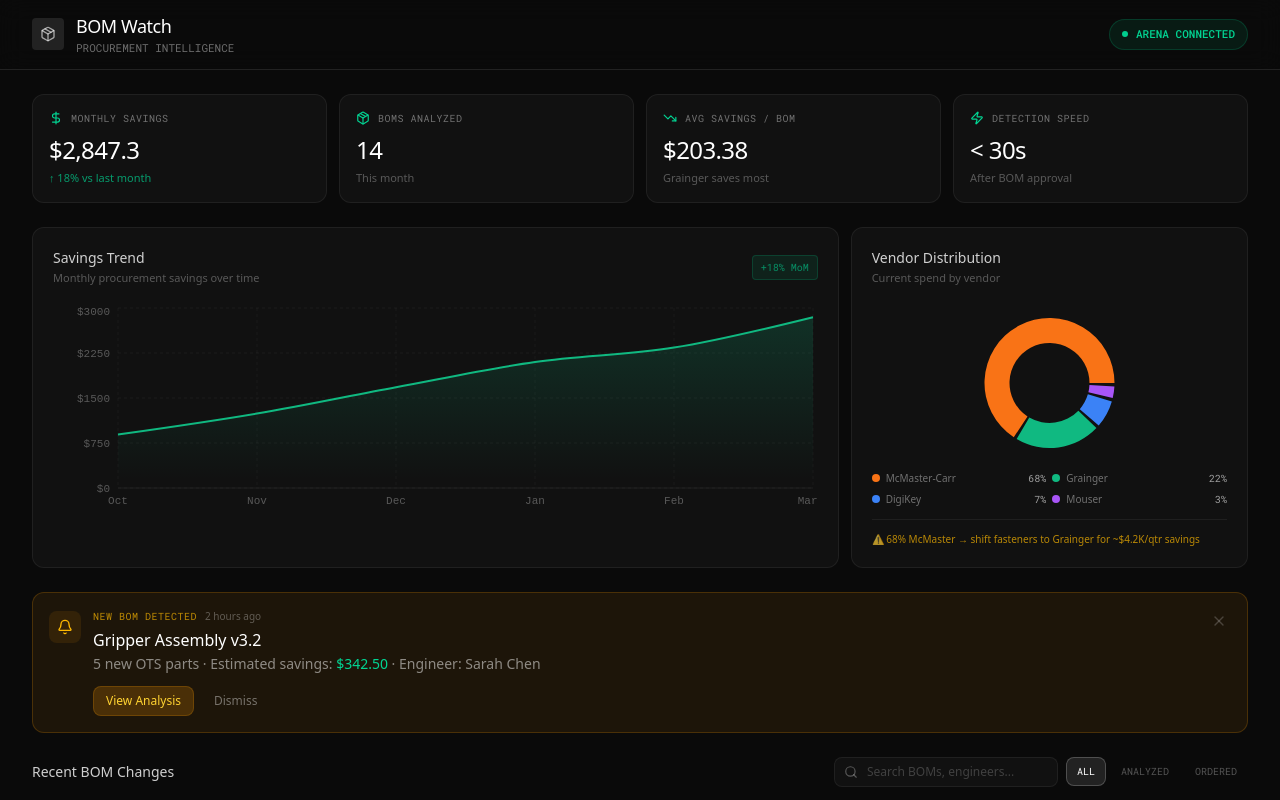
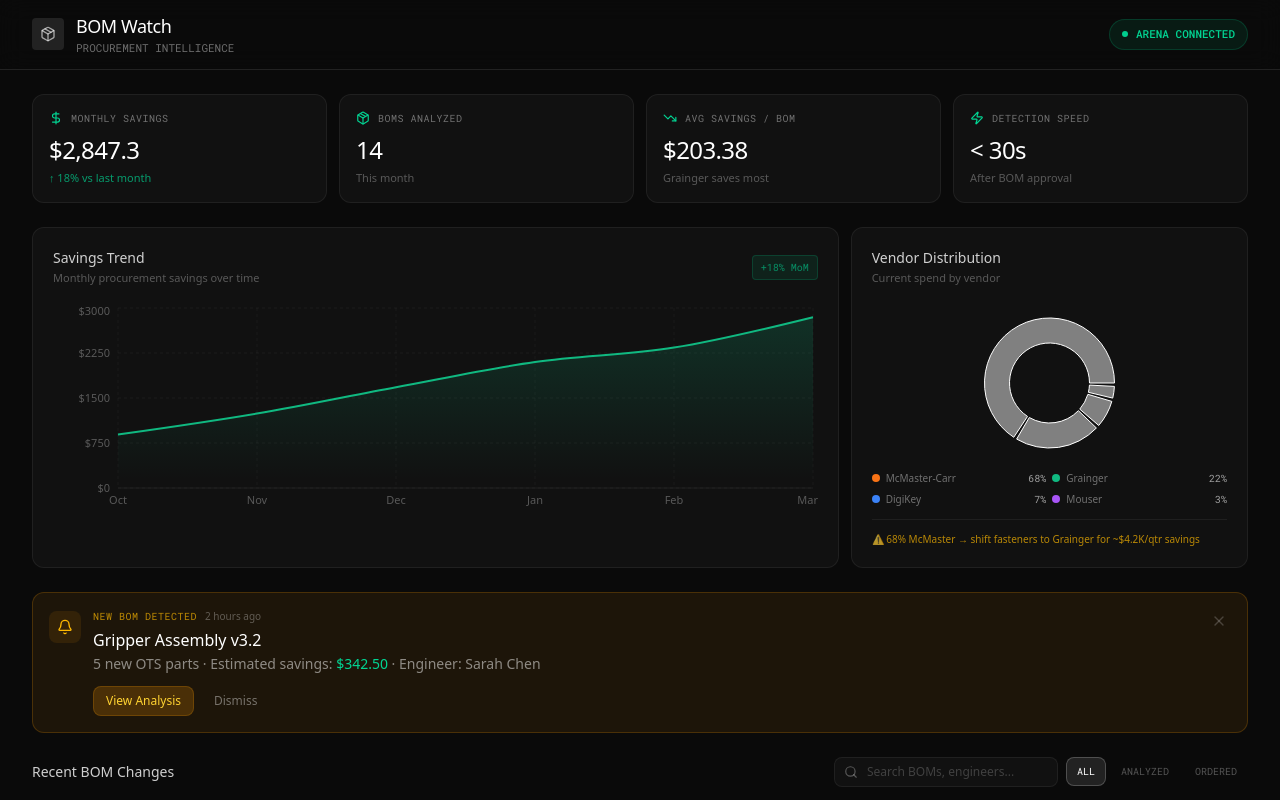
Before and after one commit to MS-707/bom-watch, a Next.js app: page / in a window 1280 px wide. Shown: the top 800 px of the page. Built offline with nearby package versions, Linux system fonts and the light colour scheme.

Commit message:
fix: charts as dynamic imports (SSR-safe), animated area + pie charts working

```diff
--- /dev/null
+++ b/src/app/charts.tsx
@@ -0,0 +1,97 @@
+"use client";
+
+import dynamic from 'next/dynamic';
+import { BarChart3, TrendingUp } from 'lucide-react';
+
+const ResponsiveContainer = dynamic(() => import('recharts').then(m => m.ResponsiveContainer), { ssr: false });
+const AreaChart = dynamic(() => import('recharts').then(m => m.AreaChart), { ssr: false });
+const Area = dynamic(() => import('recharts').then(m => m.Area), { ssr: false });
+const XAxis = dynamic(() => import('recharts').then(m => m.XAxis), { ssr: false });
+const YAxis = dynamic(() => import('recharts').then(m => m.YAxis), { ssr: false });
+const CartesianGrid = dynamic(() => import('recharts').then(m => m.CartesianGrid), { ssr: false });
+const Tooltip = dynamic(() => import('recharts').then(m => m.Tooltip), { ssr: false });
+const PieChart = dynamic(() => import('recharts').then(m => m.PieChart), { ssr: false });
+const Pie = dynamic(() => import('recharts').then(m => m.Pie), { ssr: false });
+const Cell = dynamic(() => import('recharts').then(m => m.Cell), { ssr: false });
+
+const monthlySavings = [
+  { month: 'Oct', savings: 890 },
+  { month: 'Nov', savings: 1240 },
+  { month: 'Dec', savings: 1680 },
+  { month: 'Jan', savings: 2100 },
+  { month: 'Feb', savings: 2340 },
+  { month: 'Mar', savings: 2847 },
+];
+
+const vendorSpend = [
+  { name: 'McMaster-Carr', value: 68, color: '#f97316' },
+  { name: 'Grainger', value: 22, color: '#10b981' },
+  { name: 'DigiKey', value: 7, color: '#3b82f6' },
+  { name: 'Mouser', value: 3, color: '#a855f7' },
+];
+
+export function SavingsChart() {
+  return (
+    <div className="md:col-span-2 bg-white/[0.03] rounded-xl border border-white/[0.06] p-5">
+      <div className="flex items-center justify-between mb-4">
+        <div>
+          <h3 className="text-sm font-medium text-white/80">Savings Trend</h3>
+          <p className="text-[11px] text-white/30 mt-0.5">Monthly procurement savings over time</p>
+        </div>
+        <span className="text-[10px] font-mono text-emerald-400/60 bg-emerald-500/10 px-2 py-1 rounded border border-emerald-500/20">+18% MoM</span>
+      </div>
+      <div style={{ width: '100%', height: 220 }}>
+        <ResponsiveContainer width="100%" height="100%">
+          <AreaChart data={monthlySavings}>
+            <defs>
+              <linearGradient id="savingsGrad" x1="0" y1="0" x2="0" y2="1">
+                <stop offset="5%" stopColor="#10b981" stopOpacity={0.3}/>
+                <stop offset="95%" stopColor="#10b981" stopOpacity={0}/>
+              </linearGradient>
+            </defs>
+            <CartesianGrid strokeDasharray="3 3" stroke="rgba(255,255,255,0.04)" />
+            <XAxis dataKey="month" tick={{ fill: 'rgba(255,255,255,0.3)', fontSize: 11 }} axisLine={{ stroke: 'rgba(255,255,255,0.06)' }} tickLine={false} />
+            <YAxis tick={{ fill: 'rgba(255,255,255,0.3)', fontSize: 11 }} axisLine={false} tickLine={false} tickFormatter={(v) => `$${v}`} />
+            <Tooltip contentStyle={{ background: '#1a1a1a', border: '1px solid rgba(255,255,255,0.1)', borderRadius: '8px', fontSize: '12px', color: 'white' }} formatter={(value) => [`$${Number(value).toLocaleString()}`, 'Savings']} />
+            <Area type="monotone" dataKey="savings" stroke="#10b981" strokeWidth={2} fill="url(#savingsGrad)" animationDuration={1500} animationEasing="ease-out" />
+          </AreaChart>
+        </ResponsiveContainer>
+      </div>
+    </div>
+  );
+}
+
+export function VendorChart() {
+  return (
+    <div className="bg-white/[0.03] rounded-xl border border-white/[0.06] p-5">
+      <div className="mb-4">
+        <h3 className="text-sm font-medium text-white/80">Vendor Distribution</h3>
+        <p className="text-[11px] text-white/30 mt-0.5">Current spend by vendor</p>
+      </div>
+      <div style={{ width: '100%', height: 160 }}>
+        <ResponsiveContainer width="100%" height="100%">
+          <PieChart>
+            <Pie data={vendorSpend} cx="50%" cy="50%" innerRadius={40} outerRadius={65} paddingAngle={3} dataKey="value" animationDuration={1200} animationEasing="ease-out">
+              {vendorSpend.map((entry, index) => (
+                <Cell key={`cell-${index}`} fill={entry.color} stroke="transparent" />
+              ))}
+            </Pie>
+            <Tooltip formatter={(value) => `${value}%`} contentStyle={{ background: '#1a1a1a', border: '1px solid rgba(255,255,255,0.1)', borderRadius: '8px', fontSize: '12px', color: 'white' }} />
+          </PieChart>
+        </ResponsiveContainer>
+      </div>
+      <div className="grid grid-cols-2 gap-1.5 mt-2">
+        {vendorSpend.map((v, i) => (
+          <div key={i} className="flex items-center gap-1.5">
+            <span className="w-2 h-2 rounded-full flex-shrink-0" style={{ background: v.color }}></span>
+            <span className="text-[10px] text-white/40 truncate">{v.name}</span>
+            <span className="text-[10px] font-mono text-white/60 ml-auto">{v.value}%</span>
+          </div>
+        ))}
+      </div>
+      <div className="mt-3 pt-3 border-t border-white/[0.06]">
+        <p className="text-[10px] text-amber-400/70">⚠ 68% McMaster → shift fasteners to Grainger for ~$4.2K/qtr savings</p>
+      </div>
+    </div>
+  );
+}
--- a/src/app/page.tsx
+++ b/src/app/page.tsx
@@ -2,7 +2,7 @@
 
 import { useState, useMemo } from 'react';
 import { AlertTriangle, TrendingDown, Package, DollarSign, Clock, ArrowRight, ExternalLink, CheckCircle2, X, ChevronDown, ChevronUp, Bell, BarChart3, Zap, Search, Filter } from 'lucide-react';
-import { BarChart, Bar, XAxis, YAxis, CartesianGrid, Tooltip, ResponsiveContainer, PieChart, Pie, Cell, AreaChart, Area, Legend } from 'recharts';
+import { SavingsChart, VendorChart } from './charts';
 
 // --- Mock Data ---
 const recentBOMs = [
@@ -32,40 +32,9 @@ const recentBOMs = [
   },
 ];
 
-// Chart data
-const monthlySavings = [
-  { month: 'Oct', savings: 890, boms: 6 },
-  { month: 'Nov', savings: 1240, boms: 9 },
-  { month: 'Dec', savings: 1680, boms: 11 },
-  { month: 'Jan', savings: 2100, boms: 12 },
-  { month: 'Feb', savings: 2340, boms: 13 },
-  { month: 'Mar', savings: 2847, boms: 14 },
-];
 
-const vendorSpend = [
-  { name: 'McMaster-Carr', value: 68, color: '#f97316' },
-  { name: 'Grainger', value: 22, color: '#10b981' },
-  { name: 'DigiKey', value: 7, color: '#3b82f6' },
-  { name: 'Mouser', value: 3, color: '#a855f7' },
-];
 
 const stats = { totalSavingsMonth: 2847.30, bomsAnalyzed: 14, avgSavingsPerBom: 203.38, avgTimeToNotify: '< 30s' };
-
-const CustomTooltip = ({ active, payload, label }: any) => {
-  if (active && payload && payload.length) {
-    return (
-      <div className="bg-[#1a1a1a] border border-white/10 rounded-lg px-3 py-2 shadow-xl">
-        <p className="text-xs text-white/60 font-mono">{label}</p>
-        {payload.map((p: any, i: number) => (
-          <p key={i} className="text-sm font-medium" style={{ color: p.color }}>
-            {p.name === 'savings' ? `$${p.value.toLocaleString()}` : p.value} {p.name === 'boms' ? 'BOMs' : ''}
-          </p>
-        ))}
-      </div>
-    );
-  }
-  return null;
-};
 
 export default function Dashboard() {
   const [alertDismissed, setAlertDismissed] = useState(false);
@@ -131,61 +100,8 @@ export default function Dashboard() {
 
         {/* Charts Row */}
         <div className="grid grid-cols-1 md:grid-cols-3 gap-3 mb-6">
-          {/* Savings Trend */}
-          <div className="md:col-span-2 bg-white/[0.03] rounded-xl border border-white/[0.06] p-5">
-            <div className="flex items-center justify-between mb-4">
-              <div>
-                <h3 className="text-sm font-medium text-white/80">Savings Trend</h3>
-                <p className="text-[11px] text-white/30 mt-0.5">Monthly procurement savings over time</p>
-              </div>
-              <span className="text-[10px] font-mono text-emerald-400/60 bg-emerald-500/10 px-2 py-1 rounded border border-emerald-500/20">+18% MoM</span>
-            </div>
-            <ResponsiveContainer width="100%" height={220}>
-              <AreaChart data={monthlySavings}>
-                <defs>
-                  <linearGradient id="savingsGrad" x1="0" y1="0" x2="0" y2="1">
-                    <stop offset="5%" stopColor="#10b981" stopOpacity={0.3}/>
-                    <stop offset="95%" stopColor="#10b981" stopOpacity={0}/>
-                  </linearGradient>
-                </defs>
-                <CartesianGrid strokeDasharray="3 3" stroke="rgba(255,255,255,0.04)" />
-                <XAxis dataKey="month" tick={{ fill: 'rgba(255,255,255,0.3)', fontSize: 11, fontFamily: 'monospace' }} axisLine={{ stroke: 'rgba(255,255,255,0.06)' }} tickLine={false} />
-                <YAxis tick={{ fill: 'rgba(255,255,255,0.3)', fontSize: 11, fontFamily: 'monospace' }} axisLine={false} tickLine={false} tickFormatter={(v) => `$${v}`} />
-                <Tooltip content={<CustomTooltip />} />
-                <Area type="monotone" dataKey="savings" stroke="#10b981" strokeWidth={2} fill="url(#savingsGrad)" animationDuration={1500} animationEasing="ease-out" />
-              </AreaChart>
-            </ResponsiveContainer>
-          </div>
-
-          {/* Vendor Spend Distribution */}
-          <div className="bg-white/[0.03] rounded-xl border border-white/[0.06] p-5">
-            <div className="mb-4">
-              <h3 className="text-sm font-medium text-white/80">Vendor Distribution</h3>
-              <p className="text-[11px] text-white/30 mt-0.5">Current spend by vendor</p>
-            </div>
-            <ResponsiveContainer width="100%" height={160}>
-              <PieChart>
-                <Pie data={vendorSpend} cx="50%" cy="50%" innerRadius={40} outerRadius={65} paddingAngle={3} dataKey="value" animationDuration={1200} animationEasing="ease-out">
-                  {vendorSpend.map((entry, index) => (
-                    <Cell key={`cell-${index}`} fill={entry.color} stroke="transparent" />
-                  ))}
-                </Pie>
-                <Tooltip formatter={(value) => `${value}%`} contentStyle={{ background: '#1a1a1a', border: '1px solid rgba(255,255,255,0.1)', borderRadius: '8px', fontSize: '12px', color: 'white' }} />
-              </PieChart>
-            </ResponsiveContainer>
-            <div className="grid grid-cols-2 gap-1.5 mt-2">
-              {vendorSpend.map((v, i) => (
-                <div key={i} className="flex items-center gap-1.5">
-                  <span className="w-2 h-2 rounded-full flex-shrink-0" style={{ background: v.color }}></span>
-                  <span className="text-[10px] text-white/40 truncate">{v.name}</span>
-                  <span className="text-[10px] font-mono text-white/60 ml-auto">{v.value}%</span>
-                </div>
-              ))}
-            </div>
-            <div className="mt-3 pt-3 border-t border-white/[0.06]">
-              <p className="text-[10px] text-amber-400/70">⚠ 68% McMaster → shift fasteners to Grainger for ~$4.2K/qtr savings</p>
-            </div>
-          </div>
+          <SavingsChart />
+          <VendorChart />
         </div>
 
         {/* Alert Banner */}
```
